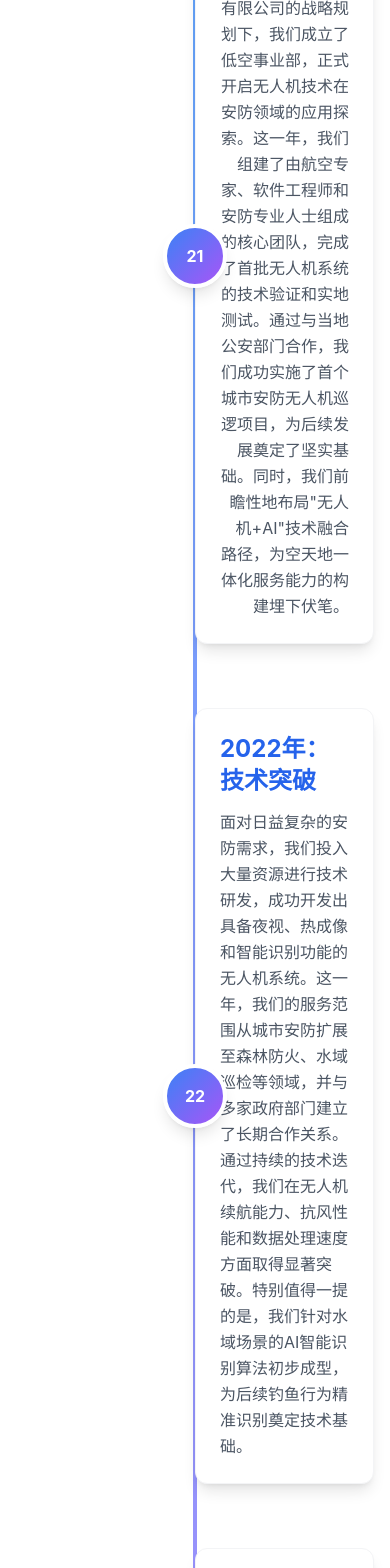
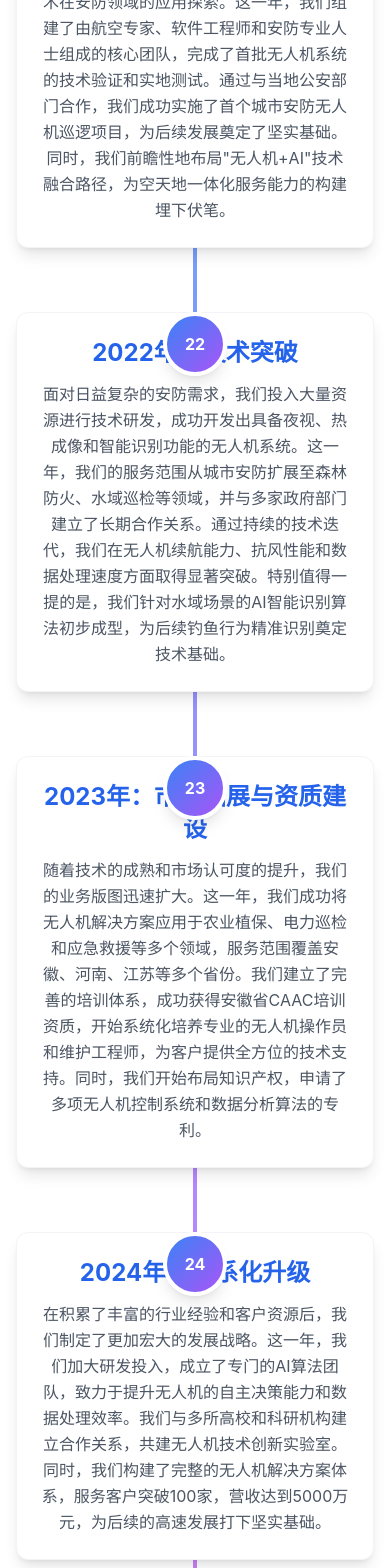
Before and after one commit to tysonye/tcuav.github.io, a React (Vite) app: page / in a window 390 px wide. Shown: the part 4603-6171 px from the top of the page. Built offline with nearby package versions, Linux system fonts and the light colour scheme; no server answers.

Commit message:
修复公司历程响应式设计，移动端单列显示

```diff
--- a/src/components/About.tsx
+++ b/src/components/About.tsx
@@ -151,8 +151,8 @@ const About = () => {
             {/* 时间轴内容 */}
             <div className="space-y-16">
               {/* 2021年 */}
-              <div className="relative flex items-center justify-between flex-row-reverse md:flex-row">
-                <div className="w-full md:w-1/2 md:pr-20 text-right">
+              <div className="relative flex items-center justify-between flex-col md:flex-row md:flex-row-reverse">
+                <div className="w-full md:w-1/2 md:pr-20 text-center md:text-right">
                   <div className="bg-white dark:bg-gray-800 p-6 rounded-xl shadow-lg hover:shadow-xl transition-all duration-300 hover:-translate-y-1 border border-gray-100 dark:border-gray-700">
                     <h4 className="text-2xl font-bold mb-3 text-blue-600 dark:text-blue-400">2021年：梦想启航</h4>
                     <p className="text-gray-600 dark:text-gray-300 leading-relaxed">在桐城市保安服务有限公司的战略规划下，我们成立了低空事业部，正式开启无人机技术在安防领域的应用探索。这一年，我们组建了由航空专家、软件工程师和安防专业人士组成的核心团队，完成了首批无人机系统的技术验证和实地测试。通过与当地公安部门合作，我们成功实施了首个城市安防无人机巡逻项目，为后续发展奠定了坚实基础。同时，我们前瞻性地布局"无人机+AI"技术融合路径，为空天地一体化服务能力的构建埋下伏笔。</p>
@@ -164,19 +164,19 @@ const About = () => {
                   21
                 </div>
 
-                <div className="w-full md:w-1/2 md:pl-20"></div>
+                <div className="hidden md:block md:w-1/2 md:pl-20"></div>
               </div>
 
               {/* 2022年 */}
-              <div className="relative flex items-center justify-between">
-                <div className="w-full md:w-1/2 md:pr-20"></div>
+              <div className="relative flex items-center justify-between flex-col md:flex-row">
+                <div className="hidden md:block md:w-1/2 md:pr-20"></div>
 
                 {/* 时间节点 */}
                 <div className="absolute left-1/2 transform -translate-x-1/2 z-10 flex items-center justify-center w-16 h-16 rounded-full bg-gradient-to-br from-blue-500 to-purple-500 dark:from-blue-600 dark:to-purple-600 text-white font-bold shadow-lg hover:scale-110 transition-all duration-300 border-4 border-white dark:border-gray-900">
                   22
                 </div>
 
-                <div className="w-full md:w-1/2 md:pl-20">
+                <div className="w-full md:w-1/2 md:pl-20 text-center md:text-left">
                   <div className="bg-white dark:bg-gray-800 p-6 rounded-xl shadow-lg hover:shadow-xl transition-all duration-300 hover:-translate-y-1 border border-gray-100 dark:border-gray-700">
                     <h4 className="text-2xl font-bold mb-3 text-blue-600 dark:text-blue-400">2022年：技术突破</h4>
                     <p className="text-gray-600 dark:text-gray-300 leading-relaxed">面对日益复杂的安防需求，我们投入大量资源进行技术研发，成功开发出具备夜视、热成像和智能识别功能的无人机系统。这一年，我们的服务范围从城市安防扩展至森林防火、水域巡检等领域，并与多家政府部门建立了长期合作关系。通过持续的技术迭代，我们在无人机续航能力、抗风性能和数据处理速度方面取得显著突破。特别值得一提的是，我们针对水域场景的AI智能识别算法初步成型，为后续钓鱼行为精准识别奠定技术基础。</p>
@@ -185,8 +185,8 @@ const About = () => {
               </div>
 
               {/* 2023年 */}
-              <div className="relative flex items-center justify-between flex-row-reverse md:flex-row">
-                <div className="w-full md:w-1/2 md:pr-20 text-right">
+              <div className="relative flex items-center justify-between flex-col md:flex-row md:flex-row-reverse">
+                <div className="w-full md:w-1/2 md:pr-20 text-center md:text-right">
                   <div className="bg-white dark:bg-gray-800 p-6 rounded-xl shadow-lg hover:shadow-xl transition-all duration-300 hover:-translate-y-1 border border-gray-100 dark:border-gray-700">
                     <h4 className="text-2xl font-bold mb-3 text-blue-600 dark:text-blue-400">2023年：市场拓展与资质建设</h4>
                     <p className="text-gray-600 dark:text-gray-300 leading-relaxed">随着技术的成熟和市场认可度的提升，我们的业务版图迅速扩大。这一年，我们成功将无人机解决方案应用于农业植保、电力巡检和应急救援等多个领域，服务范围覆盖安徽、河南、江苏等多个省份。我们建立了完善的培训体系，成功获得安徽省CAAC培训资质，开始系统化培养专业的无人机操作员和维护工程师，为客户提供全方位的技术支持。同时，我们开始布局知识产权，申请了多项无人机控制系统和数据分析算法的专利。</p>
@@ -198,19 +198,19 @@ const About = () => {
                   23
                 </div>
 
-                <div className="w-full md:w-1/2 md:pl-20"></div>
+                <div className="hidden md:block md:w-1/2 md:pl-20"></div>
               </div>
 
               {/* 2024年 */}
-              <div className="relative flex items-center justify-between">
-                <div className="w-full md:w-1/2 md:pr-20"></div>
+              <div className="relative flex items-center justify-between flex-col md:flex-row">
+                <div className="hidden md:block md:w-1/2 md:pr-20"></div>
 
                 {/* 时间节点 */}
                 <div className="absolute left-1/2 transform -translate-x-1/2 z-10 flex items-center justify-center w-16 h-16 rounded-full bg-gradient-to-br from-blue-500 to-purple-500 dark:from-blue-600 dark:to-purple-600 text-white font-bold shadow-lg hover:scale-110 transition-all duration-300 border-4 border-white dark:border-gray-900">
                   24
                 </div>
 
-                <div className="w-full md:w-1/2 md:pl-20">
+                <div className="w-full md:w-1/2 md:pl-20 text-center md:text-left">
                   <div className="bg-white dark:bg-gray-800 p-6 rounded-xl shadow-lg hover:shadow-xl transition-all duration-300 hover:-translate-y-1 border border-gray-100 dark:border-gray-700">
                     <h4 className="text-2xl font-bold mb-3 text-blue-600 dark:text-blue-400">2024年：体系化升级</h4>
                     <p className="text-gray-600 dark:text-gray-300 leading-relaxed">在积累了丰富的行业经验和客户资源后，我们制定了更加宏大的发展战略。这一年，我们加大研发投入，成立了专门的AI算法团队，致力于提升无人机的自主决策能力和数据处理效率。我们与多所高校和科研机构建立合作关系，共建无人机技术创新实验室。同时，我们构建了完整的无人机解决方案体系，服务客户突破100家，营收达到5000万元，为后续的高速发展打下坚实基础。</p>
@@ -219,8 +219,8 @@ const About = () => {
               </div>
 
               {/* 2025年 */}
-              <div className="relative flex items-center justify-between flex-row-reverse md:flex-row">
-                <div className="w-full md:w-1/2 md:pr-20 text-right">
+              <div className="relative flex items-center justify-between flex-col md:flex-row md:flex-row-reverse">
+                <div className="w-full md:w-1/2 md:pr-20 text-center md:text-right">
                   <div className="bg-white dark:bg-gray-800 p-6 rounded-xl shadow-lg hover:shadow-xl transition-all duration-300 hover:-translate-y-1 border border-gray-100 dark:border-gray-700">
                     <h4 className="text-2xl font-bold mb-3 text-blue-600 dark:text-blue-400">2025年：扬帆起航与荣耀加冕</h4>
                     <p className="text-gray-600 dark:text-gray-300 leading-relaxed">经过四年的技术积累和市场验证，我们迎来了重要里程碑——正式成立安徽通程智能科技有限公司，并获得"国家级专精特新小巨人企业"称号。新公司承载着我们在低空经济领域的远大愿景，以"科技守护安全，智能服务社会"为使命，致力于成为国内领先的无人机智能解决方案提供商。这一年，我们成功推出5G+AI智能无人机平台，拓展东南亚市场，营收突破1.2亿元。我们拥有完整的研发、生产、销售和服务体系，建立了覆盖全国的服务网络，真正实现了"空天地一体化"服务能力的落地。</p>
@@ -232,19 +232,19 @@ const About = () => {
                   25
                 </div>
 
-                <div className="w-full md:w-1/2 md:pl-20"></div>
+                <div className="hidden md:block md:w-1/2 md:pl-20"></div>
               </div>
 
               {/* 2026年 */}
-              <div className="relative flex items-center justify-between">
-                <div className="w-full md:w-1/2 md:pr-20"></div>
+              <div className="relative flex items-center justify-between flex-col md:flex-row">
+                <div className="hidden md:block md:w-1/2 md:pr-20"></div>
 
                 {/* 时间节点 */}
                 <div className="absolute left-1/2 transform -translate-x-1/2 z-10 flex items-center justify-center w-16 h-16 rounded-full bg-gradient-to-br from-blue-500 to-purple-500 dark:from-blue-600 dark:to-purple-600 text-white font-bold shadow-lg hover:scale-110 transition-all duration-300 border-4 border-white dark:border-gray-900">
                   26
                 </div>
 
-                <div className="w-full md:w-1/2 md:pl-20">
+                <div className="w-full md:w-1/2 md:pl-20 text-center md:text-left">
                   <div className="bg-white dark:bg-gray-800 p-6 rounded-xl shadow-lg hover:shadow-xl transition-all duration-300 hover:-translate-y-1 border border-gray-100 dark:border-gray-700">
                     <h4 className="text-2xl font-bold mb-3 text-blue-600 dark:text-blue-400">2026年：创新引领</h4>
                     <p className="text-gray-600 dark:text-gray-300 leading-relaxed">站在"十五五"规划开局之年的历史节点，安徽通程智能科技有限公司迎来了全面发展的新阶段。这一年，我们积极响应国家低空经济发展战略，申报成为安徽省重点科技创新企业。我们发布了行业首款"无人机+元宇宙"融合平台，建立了无人机数字孪生系统，与国内20+高校建立产学研合作基地，并启动科创板上市筹备工作。
```
